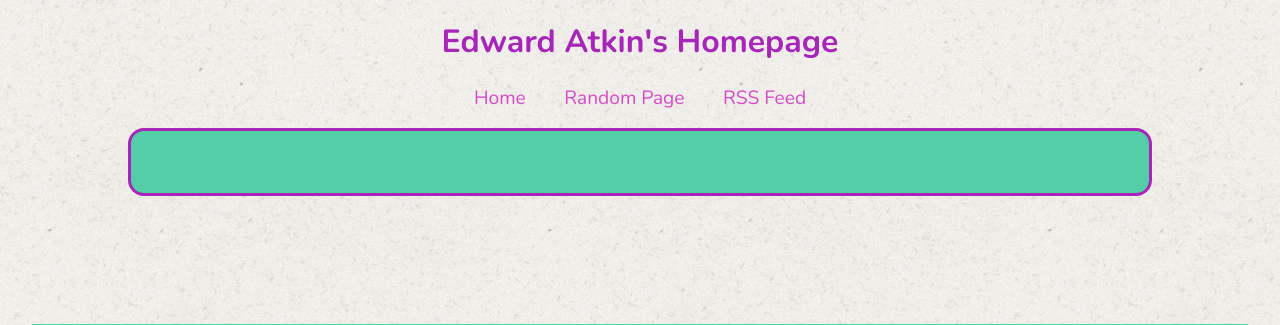
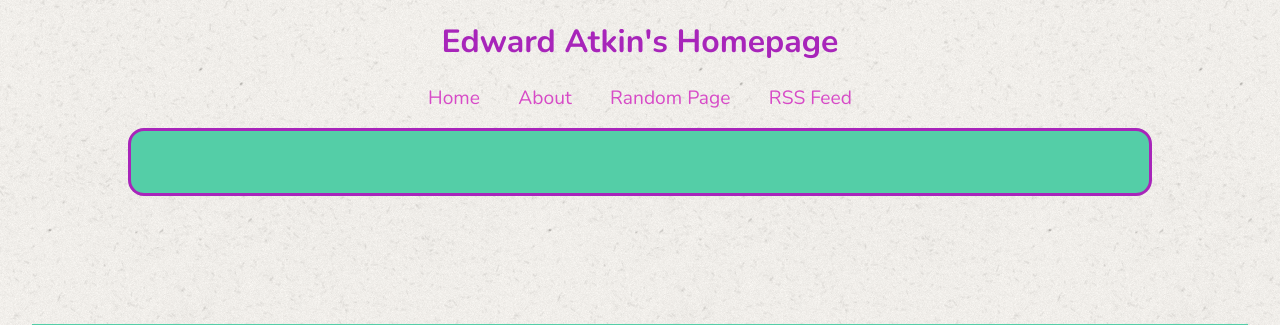
Before and after one commit to Eatkin/unified-site, a Flask app: template templates/blog.html in a window 1280 px wide. Shown: the part 317-642 px from the top of the page. Run offline with Flask 3, Linux system fonts and the light colour scheme; the template is opened without the code that fills it, so the values that code supplies are empty.

Commit message:
Add about page and update OG tags

```diff
--- a/app.py
+++ b/app.py
@@ -381,6 +381,7 @@ def content(content_type, content_name):
     return render_template(router[content_type], **kwargs)
 
 
+# Static routes
 @app.route('/')
 def index():
     page = request.args.get('page', 1, type=int)
@@ -409,7 +410,25 @@ def index():
     feed_dict = get_feed(filters=filters, page=page)
     feed = feed_dict['feed']
     pagination = feed_dict['pagination']
-    return render_template('index.html', feed=feed, pagination=pagination)
+    og_tags = {
+        'og:title': 'Edward Atkin\'s Homepage',
+        'og:description': 'The personal website of Edward Atkin',
+        'og:type': 'website',
+        'og:image': '/assets/images/edwardatkin.jpg'
+    }
+    return render_template('index.html', feed=feed, pagination=pagination, og_tags=og_tags)
+
+@app.route('/about')
+def about():
+    blob = get_blob('', 'about.md')
+    _, content = parse_markdown(blob)
+    og_tags = {
+        'og:title': 'Edward Atkin\'s Homepage',
+        'og:description': 'The personal website of Edward Atkin',
+        'og:type': 'website',
+        'og:image': '/assets/images/edwardatkin.jpg'
+    }
+    return render_template('about.html', content=content, og_tags=og_tags)
 
 @app.route('/random')
 def random():
--- a/templates/components/header.html
+++ b/templates/components/header.html
@@ -8,6 +8,7 @@
   <div id="menu-bar">
     <ul class="menu-list">
       <li class="menu-item"><a href="/">Home</a></li>
+      <li class="menu-item"><a href="/about">About</a></li>
       <li class="menu-item"><a href="/random">Random Page</a></li>
       <li class="menu-item"><a href="/rss">RSS Feed</a></li>
     </ul>
```
Also changed, not shown: templates/about.html (added, +7 -0 lines).
